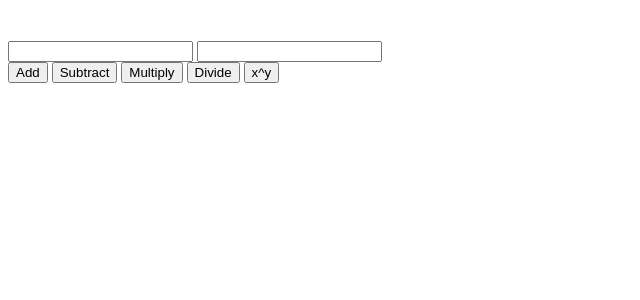
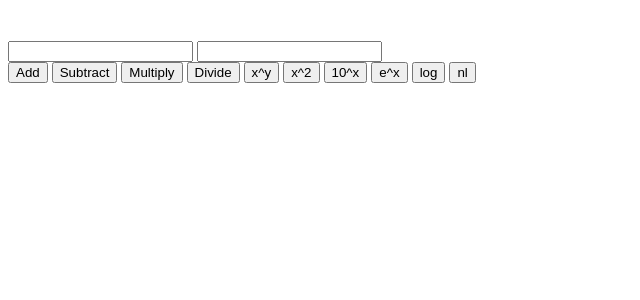
Before and after one commit to qit2/GamerSaviors, a PHP site: page /calculator.php in a window 1280 px wide. Shown: the top 300 px of the page, without its empty margins (0-640 px from the left). Run offline with PHP 8.4, Linux system fonts and the light colour scheme.

Commit message:
I added most of the buttons on the calculator

```diff
--- a/lab8/calculator.php
+++ b/lab8/calculator.php
@@ -12,6 +12,21 @@ abstract class Operation {
     // Assign passed values to member variables
     $this->operand_1 = $o1;
     $this->operand_2 = $o2;
+  }
+  public abstract function operate();
+  public abstract function getEquation();
+}
+
+abstract class OneOperation {
+  protected $operand_1;
+  public function __construct($o1) {
+    // Make sure we're working with numbers...
+    if (!is_numeric($o1)) {
+      throw new Exception('Non-numeric operand.');
+    }
+
+    // Assign passed values to member variables
+    $this->operand_1 = $o1;
   }
   public abstract function operate();
   public abstract function getEquation();
@@ -67,6 +82,52 @@ class Exponential extends Operation {
   }
 }
 
+//classes extending the OneOperation abstract class
+class Squared extends OneOperation {
+  public function operate() {
+    return pow($this->operand_1, 2);
+  }
+  public function getEquation() {
+    return $this->operand_1 . ' ^ ' . 2 . ' = ' . $this->operate();
+  }
+}
+
+class tenPow extends OneOperation {
+  public function operate() {
+    return pow(10, $this->operand_1);
+  }
+  public function getEquation() {
+    return 10 . ' ^ ' . $this->operand_1 . ' = ' . $this->operate();
+  }
+}
+
+class ePow extends OneOperation {
+  public function operate() {
+    return exp($this->operand_1);
+  }
+  public function getEquation() {
+    return 'e' . ' ^ ' . $this->operand_1 . ' = ' . $this->operate();
+  }
+}
+
+class logBase10 extends OneOperation {
+  public function operate() {
+    return log10($this->operand_1);
+  }
+  public function getEquation() {
+    return 'log' . ' _ ' . 10 . '(' . $this->operand_1 . ')' . ' = ' . $this->operate();
+  }
+}
+
+class logBaseE extends OneOperation {
+  public function operate() {
+    return log($this->operand_1);
+  }
+  public function getEquation() {
+    return 'log' . ' _ ' . 'e' . '(' . $this->operand_1 . ')' . ' = ' . $this->operate();
+  }
+}
+
 
 // Some debugs - uncomment these to see what is happening...
 // echo '$_POST print_r=>',print_r($_POST);
@@ -109,6 +170,21 @@ class Exponential extends Operation {
     }
     if (isset($_POST['exponent']) && $_POST['exponent'] == 'x^y') {
       $op = new Exponential($o1, $o2);
+    }
+    if (isset($_POST['squared']) && $_POST['squared'] == 'x^2') {
+      $op = new squared($o1);
+    }
+    if (isset($_POST['powTen']) && $_POST['powTen'] == '10^x') {
+      $op = new tenPow($o1);
+    }
+    if (isset($_POST['powE']) && $_POST['powE'] == 'e^x') {
+      $op = new ePow($o1);
+    }
+    if (isset($_POST['log10']) && $_POST['log10'] == 'log') {
+      $op = new logBase10($o1);
+    }
+    if (isset($_POST['logE']) && $_POST['logE'] == 'nl') {
+      $op = new logBaseE($o1);
     }
 
 
@@ -153,6 +229,12 @@ class Exponential extends Operation {
     <input type="submit" name="mult" value="Multiply" />
     <input type="submit" name="divi" value="Divide" />
     <input type="submit" name="exponent" value="x^y" />
+    <input type="submit" name="squared" value="x^2" />
+    <input type="submit" name="powTen" value="10^x" />
+    <input type="submit" name="powE" value="e^x" />
+    <input type="submit" name="log10" value="log" />
+    <input type="submit" name="logE" value="nl" />
+
   </form>
 </body>
 </html>
```
